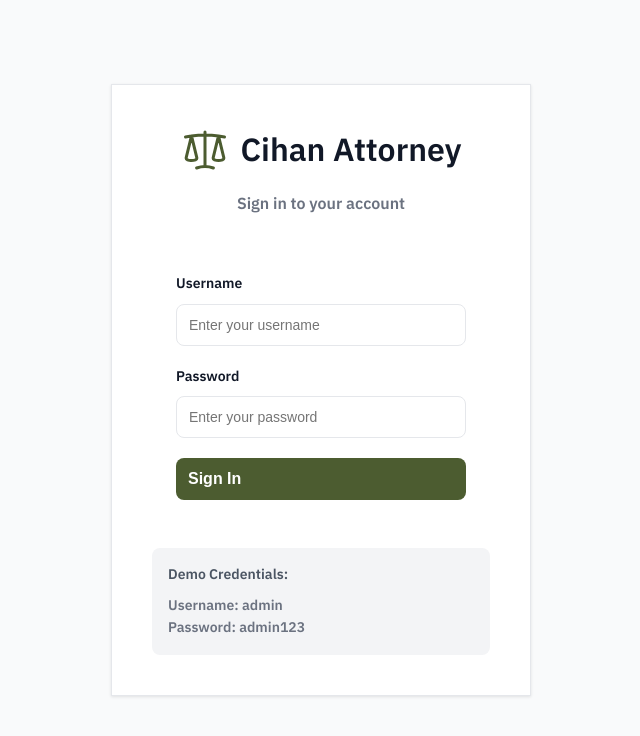
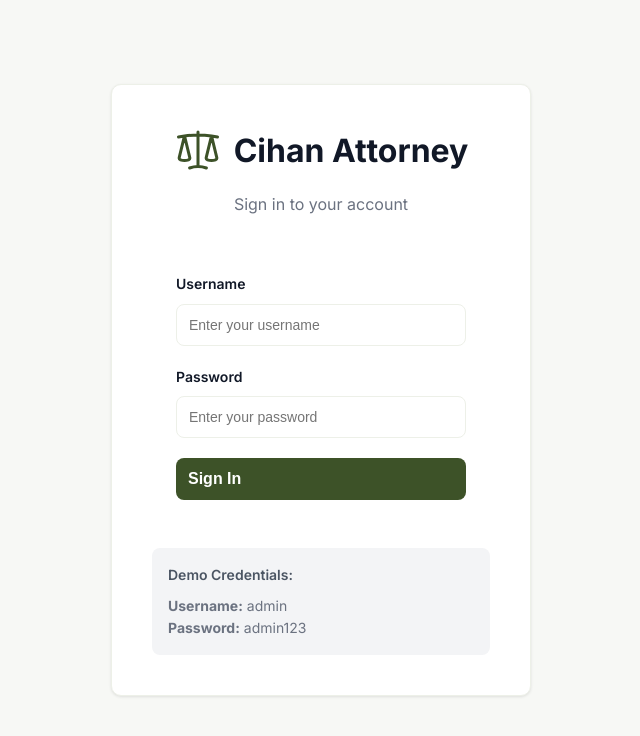
Before and after one commit to Mhamaddev/Cihan-Attorney, a React app in the folder frontend/: page /login in a window 1280 px wide. Shown: the top 736 px of the page, without its empty margins (319-959 px from the left). Built offline with nearby package versions, Linux system fonts and the light colour scheme; the HTML template or start-up script is replaced by a standard one.

Commit message:
Rebuild design tokens and self-host Inter font

```diff
--- a/frontend/package.json
+++ b/frontend/package.json
@@ -10,6 +10,7 @@
     "preview": "vite preview"
   },
   "dependencies": {
+    "@fontsource/inter": "^5.3.0",
     "@heroicons/react": "^2.2.0",
     "axios": "^1.13.2",
     "bcryptjs": "^3.0.3",
--- a/frontend/src/index.css
+++ b/frontend/src/index.css
@@ -1,17 +1,17 @@
-@font-face {
-  font-family: 'IBM Plex';
-  src: url('/fonts/ibm.ttf') format('truetype');
-  font-weight: normal;
-  font-style: normal;
-  font-display: swap;
-}
-
 :root {
-  --primary-color: #4c5c30;
-  --primary-dark: #3d4926;
-  --secondary-color: #10b981;
-  --danger-color: #ef4444;
-  --warning-color: #f59e0b;
+  --primary-color: #3d5228;
+  --primary-dark: #243218;
+  --primary-tint: #eaf1e3;
+  --secondary-color: #1e7a34;
+  --success-tint: #e3f2e6;
+  --warning-color: #a5690a;
+  --warning-tint: #fdf0da;
+  --danger-color: #dc2626;
+  --danger-tint: #fee2e2;
+  --info-color: #1e40af;
+  --info-tint: #dbeafe;
+  --sidebar-bg: #1f2b14;
+  --accent-gold: #e8c66b;
   --gray-50: #f9fafb;
   --gray-100: #f3f4f6;
   --gray-200: #e5e7eb;
@@ -28,16 +28,38 @@
 
   /* Light mode colors */
   --bg-primary: #ffffff;
-  --bg-secondary: #f9fafb;
+  --bg-secondary: #f7f8f5;
   --bg-tertiary: #f3f4f6;
   --text-primary: #111827;
   --text-secondary: #4b5563;
   --text-tertiary: #6b7280;
-  --border-color: #e5e7eb;
+  --border-color: #edf0e8;
   --shadow-color: rgba(0, 0, 0, 0.1);
+  --card-bg: var(--bg-primary);
+  --card-shadow: var(--shadow-md);
+  --hover-bg: var(--bg-tertiary);
+  --border-radius: 10px;
+  --card-radius: 14px;
+  --radius-lg: 16px;
+  --shadow-sm: 0 1px 2px 0 rgb(0 0 0 / 0.05);
+  --shadow-md: 0 4px 6px -1px rgb(0 0 0 / 0.1), 0 2px 4px -2px rgb(0 0 0 / 0.1);
+  --shadow-lg: 0 10px 15px -3px rgb(0 0 0 / 0.1), 0 4px 6px -4px rgb(0 0 0 / 0.1);
 }
 
 [data-theme="dark"] {
+  --primary-color: #6b8f4a;
+  --primary-dark: #4a6034;
+  --primary-tint: #24301a;
+  --secondary-color: #4ade80;
+  --success-tint: #14251a;
+  --warning-color: #fbbf24;
+  --warning-tint: #2a2210;
+  --danger-color: #f87171;
+  --danger-tint: #2a1616;
+  --info-color: #60a5fa;
+  --info-tint: #16213a;
+  --sidebar-bg: #10160a;
+  --accent-gold: #e8c66b;
   --gray-50: #28371f;
   --gray-100: #475137;
   --gray-200: #4b5563;
@@ -58,11 +80,9 @@
   --text-tertiary: #d1d5db;
   --border-color: #374151;
   --shadow-color: rgba(0, 0, 0, 0.5);
-  --border-radius: 8px;
-  --shadow-sm: 0 1px 2px 0 rgb(0 0 0 / 0.05);
-  --shadow: 0 1px 3px 0 rgb(0 0 0 / 0.1), 0 1px 2px -1px rgb(0 0 0 / 0.1);
-  --shadow-md: 0 4px 6px -1px rgb(0 0 0 / 0.1), 0 2px 4px -2px rgb(0 0 0 / 0.1);
-  --shadow-lg: 0 10px 15px -3px rgb(0 0 0 / 0.1), 0 4px 6px -4px rgb(0 0 0 / 0.1);
+  --card-bg: var(--bg-primary);
+  --card-shadow: var(--shadow-md);
+  --hover-bg: var(--bg-tertiary);
 }
 
 * {
@@ -72,7 +92,7 @@
 }
 
 body {
-  font-family: 'IBM Plex', -apple-system, BlinkMacSystemFont, 'Segoe UI', 'Roboto', 'Oxygen',
+  font-family: 'Inter', -apple-system, BlinkMacSystemFont, 'Segoe UI', 'Roboto', 'Oxygen',
     'Ubuntu', 'Cantarell', 'Fira Sans', 'Droid Sans', 'Helvetica Neue',
     sans-serif;
   -webkit-font-smoothing: antialiased;
--- a/frontend/src/main.tsx
+++ b/frontend/src/main.tsx
@@ -1,5 +1,10 @@
 import { StrictMode } from 'react'
 import { createRoot } from 'react-dom/client'
+import '@fontsource/inter/400.css'
+import '@fontsource/inter/500.css'
+import '@fontsource/inter/600.css'
+import '@fontsource/inter/700.css'
+import '@fontsource/inter/800.css'
 import './index.css'
 import App from './App.tsx'
 import { LanguageProvider } from './i18n/LanguageContext'
```
Also changed, not shown: 1 other file (tests, documents, lock files or other folders).
